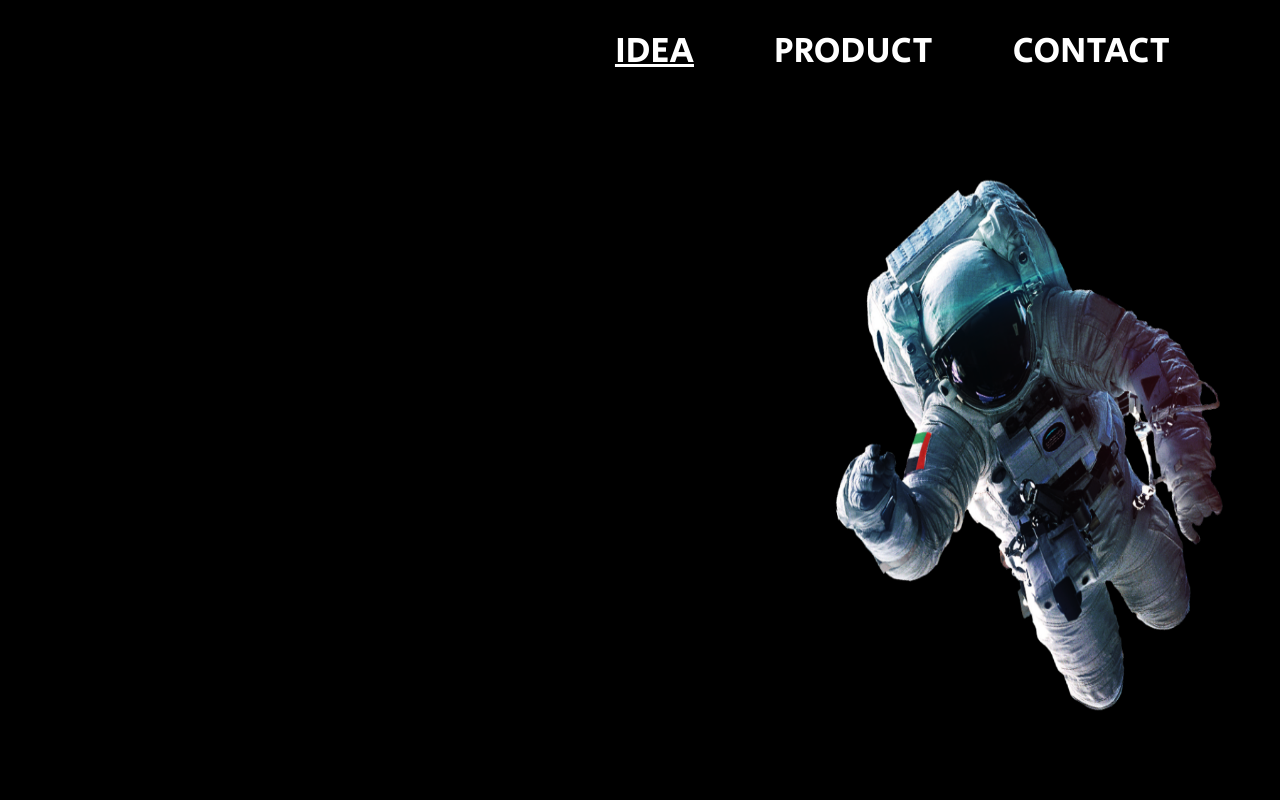
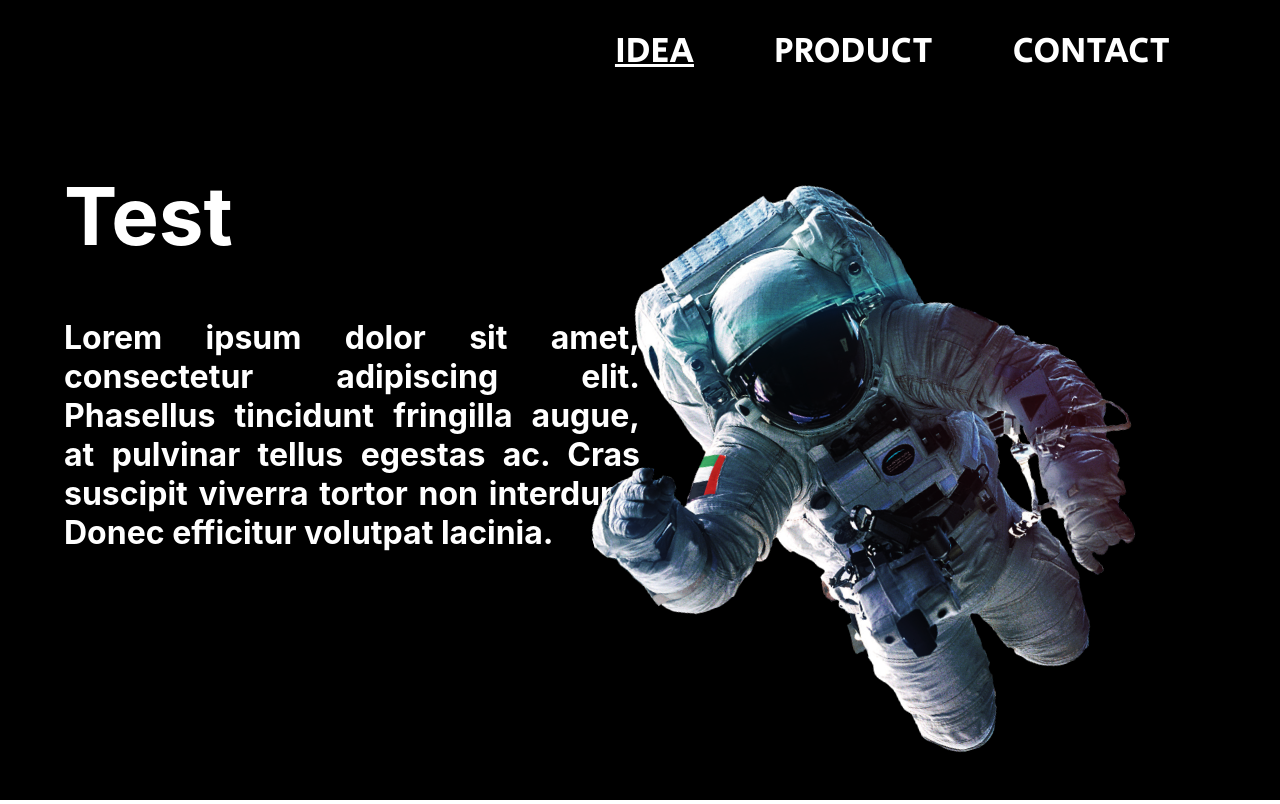
Before and after one commit to PoCInnovation/SpaceAppHackathon, a React (Create React App) app: page / in a window 1280 px wide. Built offline with nearby package versions, Linux system fonts and the light colour scheme.

Commit message:
Feat: Add display astronaute and Titles home page

```diff
--- a/src/pages/Home.tsx
+++ b/src/pages/Home.tsx
@@ -6,26 +6,50 @@ const Container = styled.div`
   background: black;
   display: flex;
   border: none;
+  overflow-x: hidden;
 `;
 
 const LeftView = styled.div`
-    width: 60%;
+    width: 50%;
     height: 100%;
 `;
 
 const RightView = styled.div`
-    width: 40%;
+    width: 50%;
     height: 100%;
+    position: relative;
+`;
+
+const Astro = styled.div`
+  position: absolute;
+`;
+
+const Title = styled.h1`
+  font-size: 5em;
+  z-index: 2;
+  color: white;
+`;
+
+const SubTitle = styled.h2`
+  font-size: 2em;
+  z-index: 2;
+  color: white;
+  text-align: justify;
 `;
 
 function Home(): JSX.Element {
   return (
     <Container style={{ flexDirection: 'column', height: window.innerHeight }}>
       <Header />
-      <Container style={{ flexDirection: 'row', width: '100%', height: '100%' }}>
-        <LeftView />
+      <Container className="first-astro" style={{ flexDirection: 'row', width: '100%', height: '100%' }}>
+        <LeftView>
+            <Title style={{ marginLeft: '10%', marginTop: '10%' }}>Test</Title>
+            <SubTitle style={{ marginLeft: '10%' }}>Lorem ipsum dolor sit amet, consectetur adipiscing elit. Phasellus tincidunt fringilla augue, at pulvinar tellus egestas ac. Cras suscipit viverra tortor non interdum. Donec efficitur volutpat lacinia. </SubTitle>
+        </LeftView>
         <RightView>
-          <img alt="astronaute" src="/astro_1.png" style={{ width: '100%', height: '100%' }} />
+          <Astro style={{ right: '10%' }}>
+            <img alt="astronaute" src="/astro_1.png" />
+          </Astro>
         </RightView>
       </Container>
     </Container>
```
